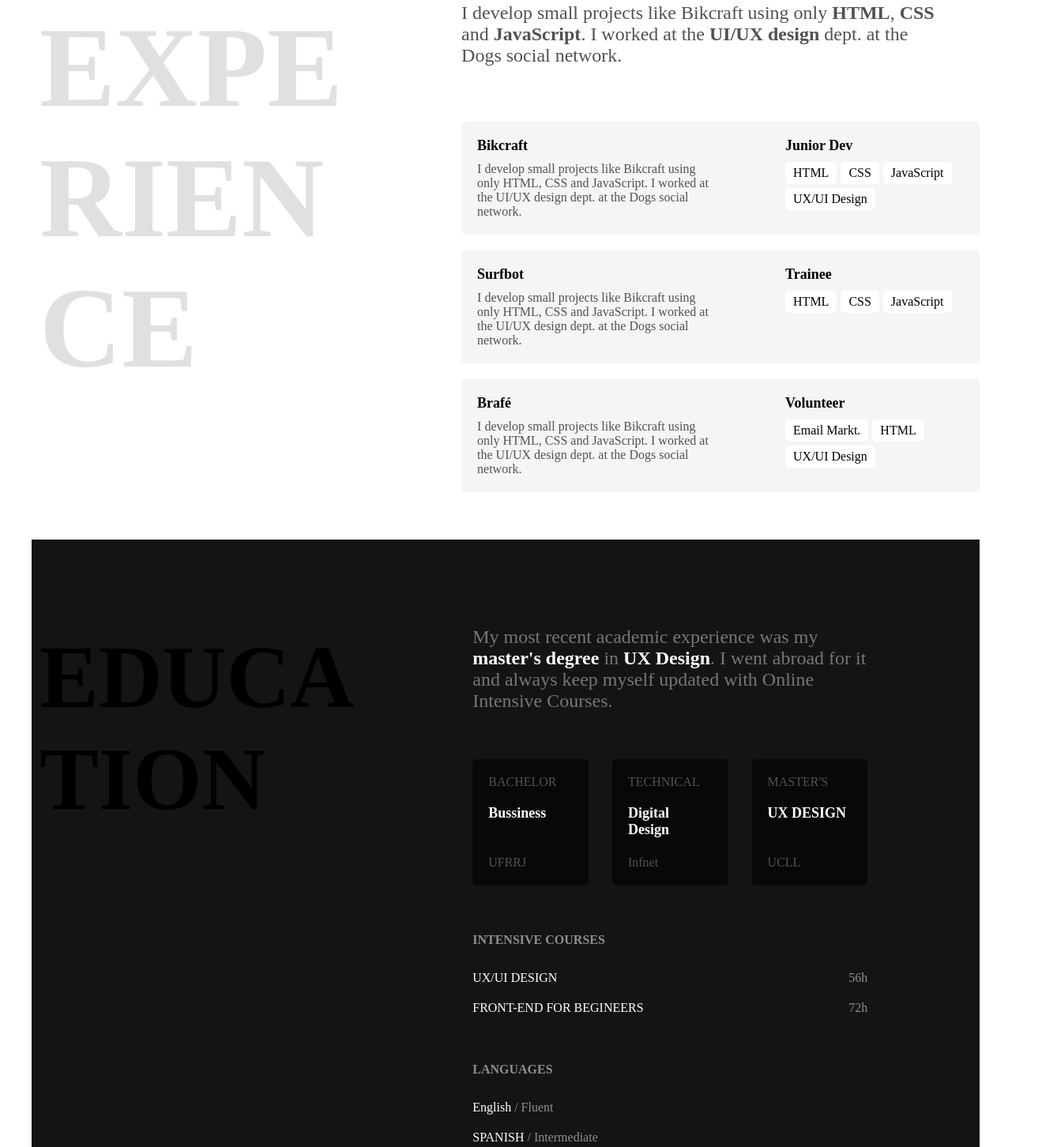
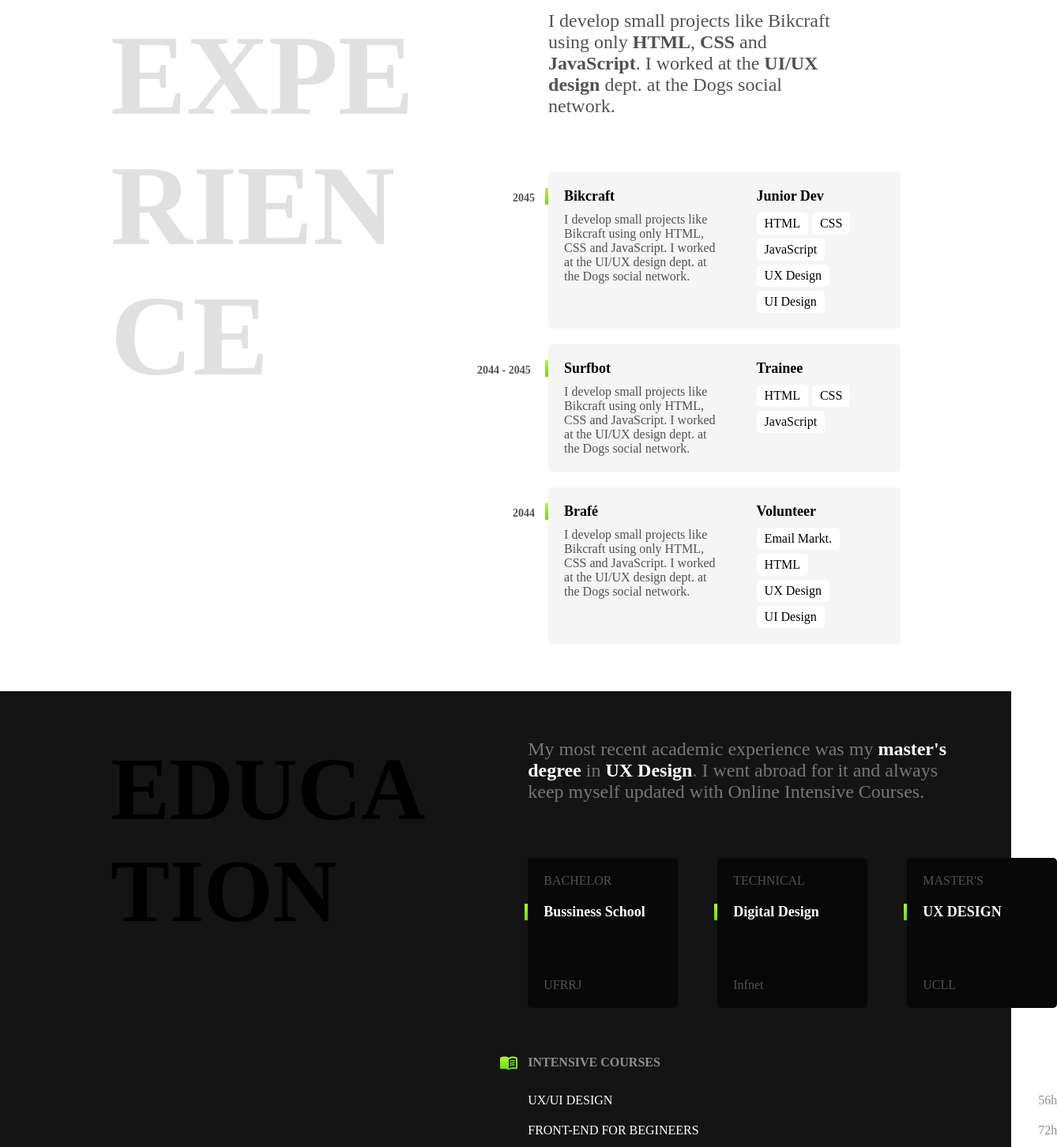
Before and after one commit to EriveltoLuna/front-end-cv, a plain HTML site: page index.html in a window 1280 px wide. Shown: the part 702-2154 px from the top of the page at 79% size, 1338 px wide, since content can reach past the window. Drawn offline with Linux system fonts and the light colour scheme.

Commit message:
footer and general adjustments

```diff
--- /dev/null
+++ b/css/footer.css
@@ -0,0 +1,50 @@
+.footer {
+  background-color: #000;
+}
+
+.footer-intro {
+  display: flex;
+  align-items: center;
+  justify-content: space-around;
+  padding-top: 120px;
+  padding-bottom: 120px;
+}
+
+.footer-intro h2 {
+  color: #cccccc;
+  font-size: 1.5rem;
+  max-width: 350px;
+  position: relative;
+}
+
+.footer-intro h2::before {
+  content: "";
+  display: block;
+  width: 130px;
+  height: 100px;
+  top: -188px ;
+  background-image: url("../img/detalhe.svg");
+  background-position: center;
+  background-repeat: no-repeat;
+  position: absolute;
+}
+
+.footer-intro h1 {
+  font-size: 2.25rem;
+  color: #ffffff;
+}
+
+.footer-intro-con {
+  max-width: 350px;
+}
+
+.footer-intro-con h1{
+  font-weight: bold;
+}
+
+.footer-copyright p{
+  color: #8f8f8f;
+  font-size: 1.125rem;
+  text-align: center;
+  padding-bottom: 60px;
+}
--- a/css/global.css
+++ b/css/global.css
@@ -1,5 +1,5 @@
 body {
-  max-width: 1200px;
+  max-width: 1480px;
   margin: auto;
 }
 
--- a/css/header.css
+++ b/css/header.css
@@ -1,5 +1,5 @@
 header {
-  margin: 40px 20px;
+  margin: 40px 140px 120px;
 }
 .header-nav {
   display: flex;
@@ -26,7 +26,6 @@ header {
 
 .header-intro {
   display: flex;
-  gap: 50px;
   max-width: 100%;
   align-items: center;
 }
--- a/css/main-info.css
+++ b/css/main-edu.css
@@ -1,14 +1,10 @@
 .main-edu {
-  padding-top: 110px;
+  padding-top: 60px;
   display: flex;
-  gap: 150px;
   background-color: #141414;
   padding-bottom: 120px;
-
-}
-
-.main-edu-title {
-  margin-left: 10px;
+  padding-left: 140px;
+  padding-right: 140px;
 }
 
 .main-edu-title h1 {
@@ -16,17 +12,18 @@
   text-transform: uppercase;
   font-weight: bold;
   color: #000000;
+  padding-right: 130px;
 }
 
 .main-edu-info {
   display: flex;
   flex-direction: column;
   gap: 20px;
-  max-width: 500px;
 }
 
 .main-edu-info-1 {
-  margin-bottom: 40px;
+  margin-bottom: 50px;
+  max-width: 80%;
 }
 
 .main-edu-info-1 h2 {
@@ -41,7 +38,22 @@
 
 .main-edu-info-2-parent-container {
   display: flex;
-  gap: 30px;
+  gap: 50px;
+  justify-content: space-between;
+}
+
+.main-edu-info-2-container h2 {
+  position: relative;
+}
+
+.main-edu-info-2-description h2::before {
+  content: "";
+  display: block;
+  position: absolute;
+  background-image: linear-gradient(180deg, #b6f829, #67dd0a);
+  width: 4px;
+  height: 100%;
+  left: -24px;
 }
 
 #bachelor,
@@ -51,8 +63,8 @@
   background-color: #080808;
   border-radius: 5px;
   padding: 20px;
-  width: 110px;
-  height: 120px;
+  width: 150px;
+  height: 150px;
 }
 
 .main-edu-info-2-description {
@@ -83,6 +95,18 @@
   display: flex;
   flex-direction: column;
   gap: 20px;
+  position: relative;
+}
+
+.main-edu-info-3 p::before {
+  display: block;
+  position: absolute;
+  content: "";
+  background-image: url(../img/cursos.svg);
+  width: 24px;
+  height: 24px;
+  left: -36px;
+  top: -3px;
 }
 
 .main-edu-info-3 p {
@@ -101,12 +125,23 @@
   color: #8f8f8f;
 }
 
-
 .main-edu-info-4 {
   margin-top: 40px;
   display: flex;
   flex-direction: column;
   gap: 20px;
+  position: relative;
+}
+
+.main-edu-info-4 p::before {
+  display: block;
+  position: absolute;
+  content: "";
+  background-image: url(../img/idiomas.svg);
+  width: 24px;
+  height: 24px;
+  left: -36px;
+  top: -3px;
 }
 
 .main-edu-info-4 p {
--- a/css/main-exp.css
+++ b/css/main-exp.css
@@ -1,11 +1,9 @@
 .main-exp {
   display: flex;
-  gap: 150px;
   padding-bottom: 60px;
-}
-
-.main-exp-title {
-  margin-left: 10px;
+  margin-left: 140px;
+  margin-right: 140px;
+  gap: 30px;
 }
 
 .main-exp-title h1 {
@@ -13,6 +11,7 @@
   text-transform: uppercase;
   font-weight: bold;
   color: #e0e0e0;
+  padding-right: 140px;
 }
 
 .main-exp-info {
@@ -23,7 +22,7 @@
 
 .main-exp-info-1 {
   margin-bottom: 50px;
-  max-width: 600px;
+  max-width: 80%;
 }
 
 .main-exp-info-1 h2 {
@@ -32,19 +31,62 @@
   color: #525252;
 }
 
+.main-exp-info-2-container h2{
+  position: relative;
+}
+
+.main-exp-info-2-description h2::before{
+  content: "";
+  display: block;
+  position: absolute;
+  background-image: linear-gradient(180deg, #b6f829, #67dd0a);
+  width: 4px;
+  height: 100%;
+  left: -24px;
+}
+
+#bikcraft-title::after{
+  content: "2045";
+  font-size: 0.875rem;
+  color: #525252;
+  display: block;
+  position: absolute;
+  left: -65px;
+  top: 5px;
+}
+
+#surfbot-title::after{
+  content: "2044 - 2045";
+  font-size: 0.875rem;
+  color: #525252;
+  display: block;
+  position: absolute;
+  left: -110px;
+  top: 5px;
+}
+
+#brafe-title::after{
+  content: "2044";
+  font-size: 0.875rem;
+  color: #525252;
+  display: block;
+  position: absolute;
+  left: -65px;
+  top: 5px;
+}
+
 #bikcraft, #surfbot, #brafe {
   display: flex;
   background-color: #f5f5f5;
   border-radius: 5px;
-  gap: 90px;
+  gap: 10%;
   padding: 20px;
 }
 
 .main-exp-info-2-description {
   display: flex;
   flex-direction: column;
-  justify-content: space-between;
-  max-width: 300px;
+  width: 50%;
 }
 
 .main-exp-info-2-description h2 {
@@ -58,12 +100,15 @@
   color: #525252;
 }
 
+.main-exp-info-2-tags {
+  max-width: 40%;
+}
+
 .main-exp-info-2-tags h2 {
   font-size: 1.125rem;
   font-weight: bold;
   margin-bottom: 10px;
   text-align: left;
-  justify-content: center;
 }
 .main-exp-info-2-tags ul {
   display: flex;
--- a/css/style.css
+++ b/css/style.css
@@ -1,4 +1,5 @@
 @import url(./global.css);
 @import url(./header.css);
 @import url(./main-exp.css);
-@import url(./main-info.css);
+@import url(./main-edu.css);
+@import url(./footer.css);
--- a/index.html
+++ b/index.html
@@ -26,7 +26,7 @@
       <img class="header-intro-profile" src="./img/perfil.jpg" alt="grey Wolf">
 
       <div class="header-intro-text">
-        <h1>Front-End Dev<br>& UX/UI Designer</h1>
+        <h1>Front-End Dev &<br>UX/UI Designer</h1>
         <h2>Rio de Janeiro/Brazil</h2>
       </div>
 
@@ -51,7 +51,7 @@
         <div class="main-exp-info-2-container" id="bikcraft">
 
           <div class="main-exp-info-2-description">
-            <h2>Bikcraft</h2>
+            <h2 id="bikcraft-title">Bikcraft</h2>
             <p>I develop small projects like Bikcraft using only HTML, CSS and JavaScript. I worked at the UI/UX design dept. at the Dogs social network.</p>
           </div>
 
@@ -61,7 +61,8 @@
               <li>HTML</li>
               <li>CSS</li>
               <li>JavaScript</li>
-              <li>UX/UI Design</li>
+              <li>UX Design</li>
+              <li>UI Design</li>
             </ul>
           </div>
 
@@ -70,7 +71,7 @@
         <div class="main-exp-info-2-container" id="surfbot">
 
           <div class="main-exp-info-2-description">
-            <h2>Surfbot</h2>
+            <h2 id="surfbot-title">Surfbot</h2>
             <p>I develop small projects like Bikcraft using only HTML, CSS and JavaScript. I worked at the UI/UX design dept. at the Dogs social network.</p>
           </div>
 
@@ -88,7 +89,7 @@
         <div class="main-exp-info-2-container" id="brafe">
 
           <div class="main-exp-info-2-description">
-            <h2>Brafé</h2>
+            <h2 id="brafe-title">Brafé</h2>
             <p>I develop small projects like Bikcraft using only HTML, CSS and JavaScript. I worked at the UI/UX design dept. at the Dogs social network.</p>
           </div>
 
@@ -97,7 +98,8 @@
             <ul>
               <li>Email Markt.</li>
               <li>HTML</li>
-              <li>UX/UI Design</li>
+              <li>UX Design</li>
+              <li>UI Design</li>
             </ul>
           </div>
 
@@ -125,7 +127,7 @@
 
             <div class="main-edu-info-2-description">
               <p>BACHELOR</p>
-              <h2>Bussiness</h2>
+              <h2>Bussiness School</h2>
               <p id="school">UFRRJ</p>
             </div>
 
@@ -171,6 +173,26 @@
 
   </main>
 
+  <footer class="footer" id="footer-con">
+
+    <div class="footer-intro">
+
+      <h2>I am avaiable for new projects at the moment. Contact me and let's talk👋</h2>
+
+      <div class="footer-intro-con">
+        <h1>lobo@gmail.com</h1>
+        <h1>+55 21 9999-9999</h1>
+        <h1>@origamid.cursos</h1>
+      </div>
+
+    </div>
+
+    <div class="footer-copyright">
+      <p>Lobo. Some rights reserved</p>
+    </div>
+
+  </footer>
+
 </body>
 
 </html>
```
